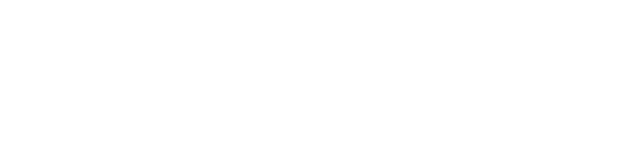
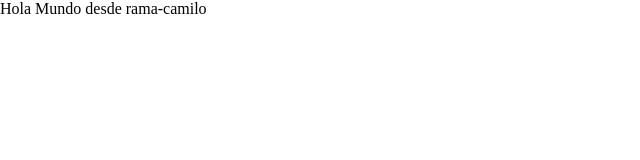
Before and after one commit to Newflaree/gg-prueba, a plain HTML site: page index.html in a window 1280 px wide. Shown: the whole page, without its empty margins (0-640 px from the left). Drawn offline with Linux system fonts and the light colour scheme.

Commit message:
Se agraga la sección camilo

```diff
--- a/index.html
+++ b/index.html
@@ -58,6 +58,7 @@
     =====================================-->
     <section class="camilo-section">
 
+      Hola Mundo desde rama-camilo
 
 
     </section>
```
